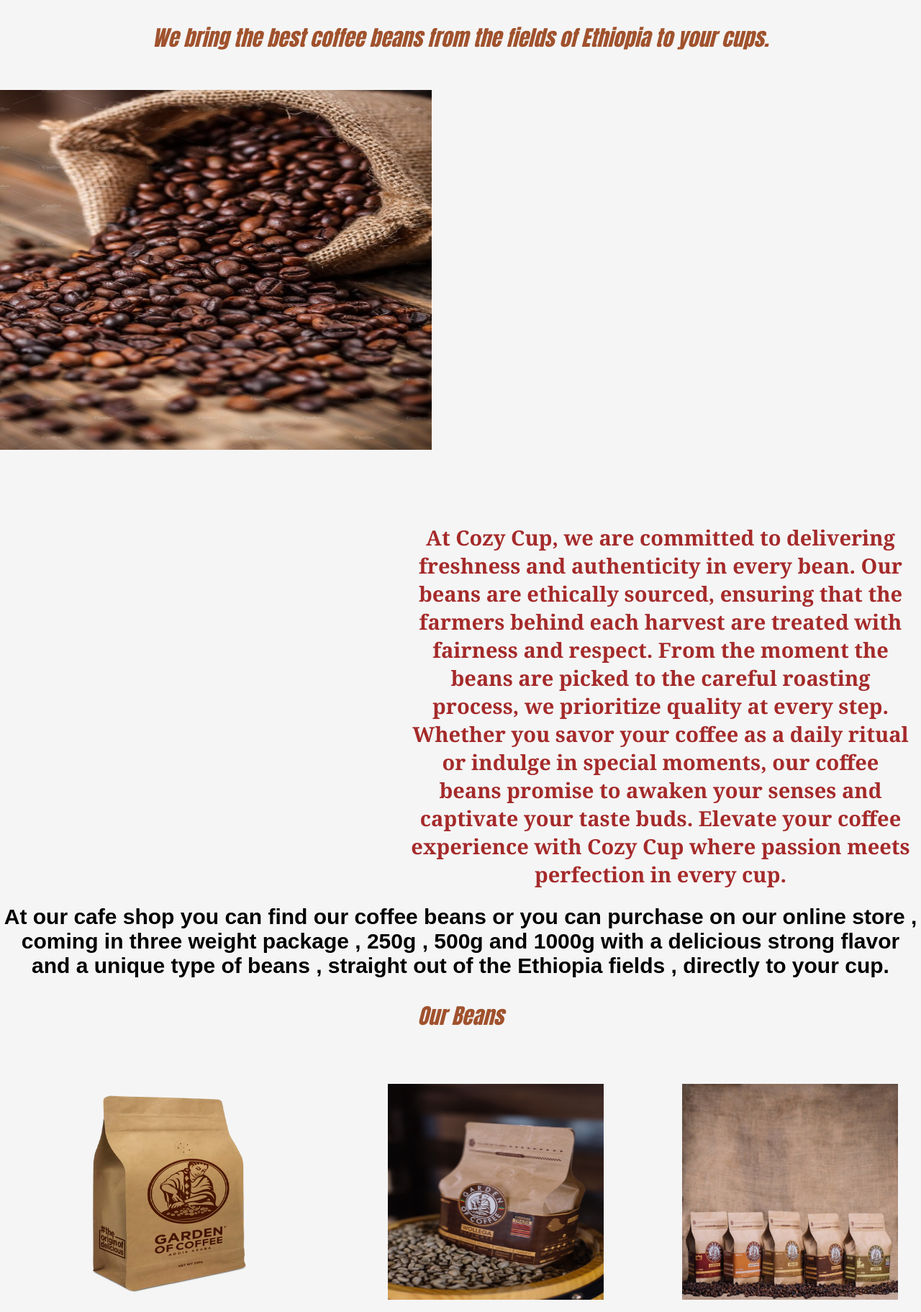
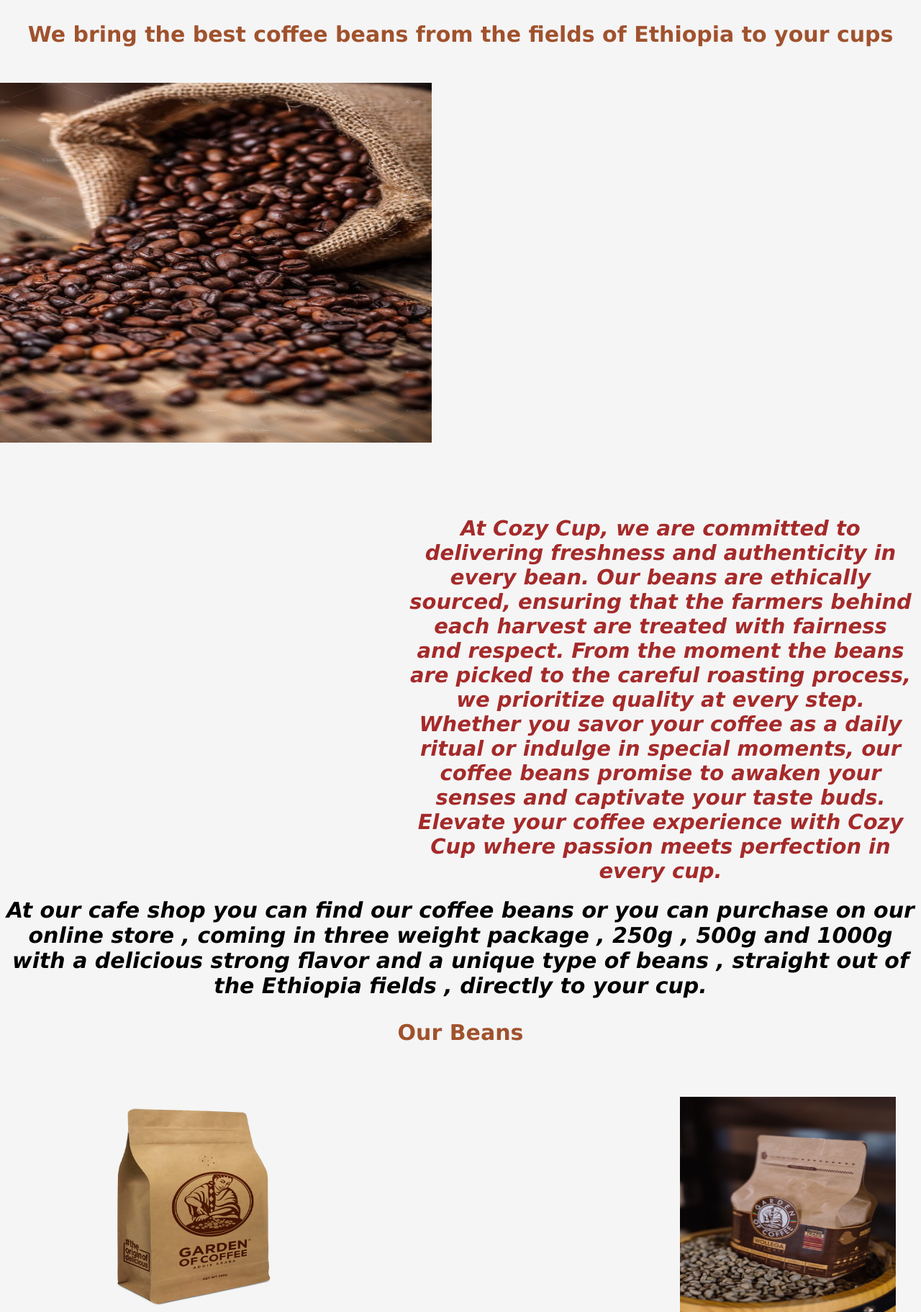
Before and after one commit to anisamustafa/Projekti-Web, a PHP site: page /cozyStore.html in a window 1280 px wide. Shown: the part 100-1923 px from the top of the page at 72% size. Run offline with PHP 8.4, Linux system fonts and the light colour scheme.

Commit message:
Cozy Store Update

```diff
--- a/cozyStore.html
+++ b/cozyStore.html
@@ -25,7 +25,7 @@
     <main id="2">
         <div class="cozyStore_head">
 
-            <h1>We bring the best coffee beans from the fields of Ethiopia to your cups. </h1>
+            <h1>We bring the best coffee beans from the fields of Ethiopia to your cups </h1>
 
             <div class="store_start">
 
--- a/style.css
+++ b/style.css
@@ -432,13 +432,14 @@ h1{
 
 .cozyStore_head h1{
     margin-top: 30px;
-    font-family: Impact, Haettenschweiler, 'Arial Narrow Bold', sans-serif;
+    font-family: 'Lucida Sans', 'Lucida Sans Regular', 'Lucida Grande', 'Lucida Sans Unicode', Geneva, Verdana, sans-serif;
     font-size: 30px;
-    font-style: italic;
     color: sienna;
     text-align: center;
 }
 .cozyStore_head h3{
+    font-family: 'Lucida Sans', 'Lucida Sans Regular', 'Lucida Grande', 'Lucida Sans Unicode', Geneva, Verdana, sans-serif;
+    font-style: italic;
     text-align: center;
     font-size: 30px
 }
@@ -458,7 +459,8 @@ h1{
     height: 500px;
     text-align: center;
     float: right;
-    font-family: Cambria, Cochin, Georgia, Times, 'Times New Roman', serif;
+    font-family: 'Lucida Sans', 'Lucida Sans Regular', 'Lucida Grande', 'Lucida Sans Unicode', Geneva, Verdana, sans-serif;
+    font-style: italic;
     font-size: 29px;
     color: brown;
 }
@@ -501,20 +503,23 @@ h1{
 }
 
 .products .box-container .box .content h3{
+    font-family: 'Lucida Sans', 'Lucida Sans Regular', 'Lucida Grande', 'Lucida Sans Unicode', Geneva, Verdana, sans-serif;
     color:black;
     font-size: 2.5rem;
 }
 
 .products .box-container .box .content .stars{
+    font-family: 'Lucida Sans', 'Lucida Sans Regular', 'Lucida Grande', 'Lucida Sans Unicode', Geneva, Verdana, sans-serif;
+    font-style: italic;
     padding: 1.5rem;
     color: sienna;
-    font-family: Cambria, Cochin, Georgia, Times, 'Times New Roman', serif;
 }
 
 
 .products .box-container .box .content .price{
     color : black;
     font-size: 2.5rem;
+
 }
 
 .products .box-container .box .content .price span{
```
